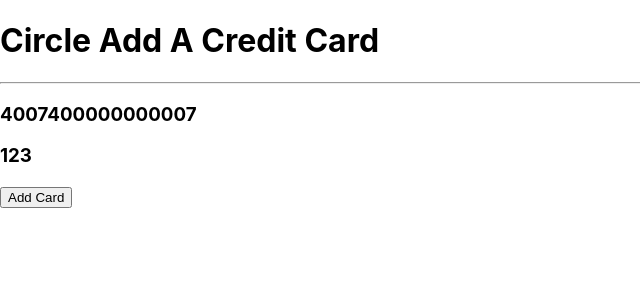
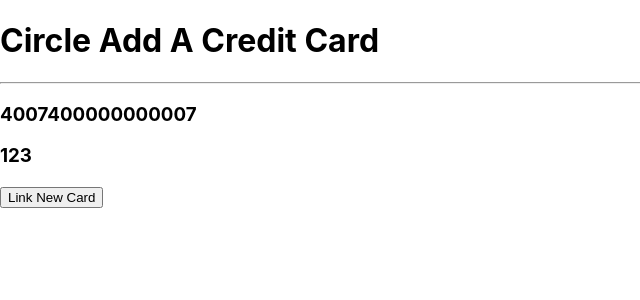
Before and after one commit to circle-mchang/react-app-practice, a React (Create React App) app: page / in a window 1280 px wide. Shown: the top 300 px of the page, without its empty margins (0-640 px from the left). Built offline with nearby package versions, Linux system fonts and the light colour scheme.

Commit message:
Input dynamic state button

```diff
--- a/src/components/CardControl.js
+++ b/src/components/CardControl.js
@@ -9,25 +9,27 @@
             formVisibleOnPage: false
         }
     }
+
     handleClick = () => {
-        this.setState({formVisibleOnPage: true})
+        // pass current state(formVisibleOnPage) to prevState and set new state to opposite of the old state
+        this.setState(prevState => (
+            {formVisibleOnPage: !prevState.formVisibleOnPage}))
     }
 
     render(){
         let currentlyVisibleState = null;
-        let addCardButton = null;
+        let buttonText = null;
         if(this.state.formVisibleOnPage) {
             currentlyVisibleState = <NewCardForm/>
+            buttonText = "Return to Card List"
         } else {
             currentlyVisibleState = <CardList/>
-            addCardButton = <button onClick={this.handleClick}>
-                Add Card
-            </button>
+            buttonText = "Link New Card"
         }
         return (
             <React.Fragment>
                 {currentlyVisibleState}
-                {addCardButton}
+                <button onClick={this.handleClick}>{buttonText}</button>
             </React.Fragment>
         );
     }
```
